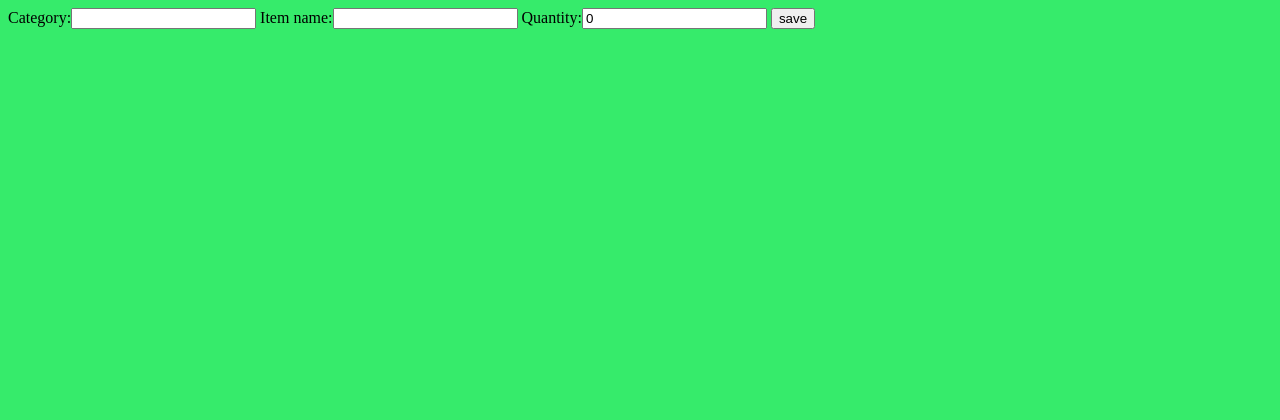
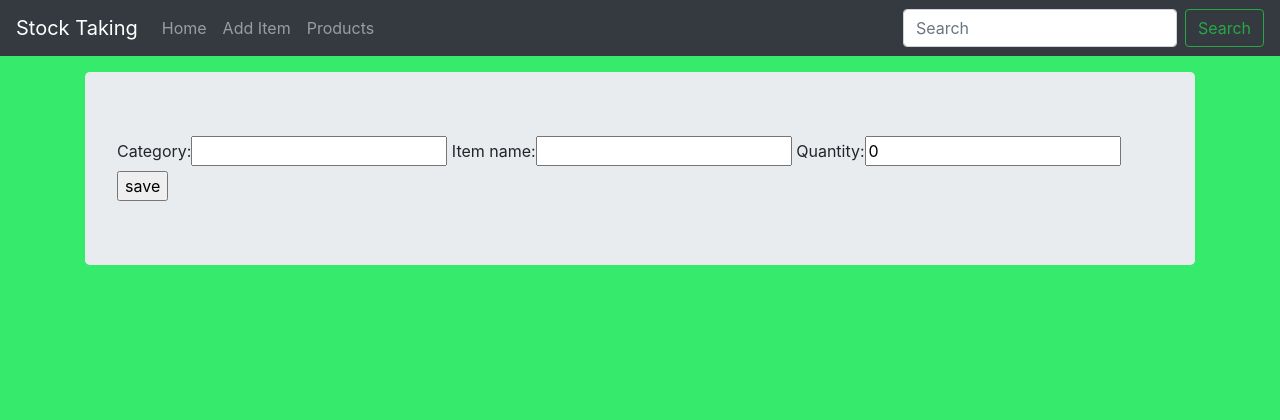
Before and after one commit to Dihfahsih1/stock-management-system, a Django app: template stockmgt/templates/add_item.html in a window 1280 px wide. Shown: the top 420 px of the page. Before the commit the page ends 29 px from the top, so only its background shows below. Run offline with Django 3.2, Linux system fonts and the light colour scheme; the template is opened without the code that fills it: values that come from a table or form of the project are taken from there, others are empty; some libraries are stand-ins or nearby versions.

Commit message:
add urls to the base template

```diff
--- a/stockmgt/templates/add_item.html
+++ b/stockmgt/templates/add_item.html
@@ -1,15 +1,9 @@
-<!DOCTYPE html>
-<html>
-    <head>
-    {% load static %}
-    <link href="{% static 'css/style.css' %}" rel="stylesheet">
-        <title></title>
-    </head>
 
-    <body>
-        <form action='' method='POST'>{% csrf_token %}
+{% extends 'base.html' %}
+
+{% block content %}
+     <form action='' method='POST'>{% csrf_token %}
             {{ form }}
             <input type="submit" value='save'/>
         </form>
-    </body>
-</html>
+{% endblock %}
--- a/stockmgt/templates/base.html
+++ b/stockmgt/templates/base.html
@@ -27,14 +27,14 @@
             <div class="collapse navbar-collapse" id="navbarCollapse">
 
                 <ul class="navbar-nav mr-auto">
-                    <li class="nav-item active">
-                        <a class="nav-link" href="#">Home <span class="sr-only">(current)</span></a>
+                    <li class="nav-item">
+                        <a class="nav-link" href="{% url 'home' %}">Home</a>
                     </li>
                     <li class="nav-item">
-                        <a class="nav-link" href="#">Link</a>
+                        <a class="nav-link" href="{% url 'add_item' %}">Add Item</a>
                     </li>
                     <li class="nav-item">
-                        <a class="nav-link disabled" href="#" tabindex="-1" aria-disabled="true">Disabled</a>
+                        <a class="nav-link" href="{% url 'list_items' %}">Products</a>
                     </li>
                 </ul>
 
--- a/stockmgt/views.py
+++ b/stockmgt/views.py
@@ -1,6 +1,5 @@
 from django.shortcuts import render,redirect
-from . import forms
-
+from .forms import *
 def home(request):
     context = {}
     return render(request, 'home.html', context)
```
Also changed, not shown: stockmgt/templates/list_items.html (+5 -3 lines).
